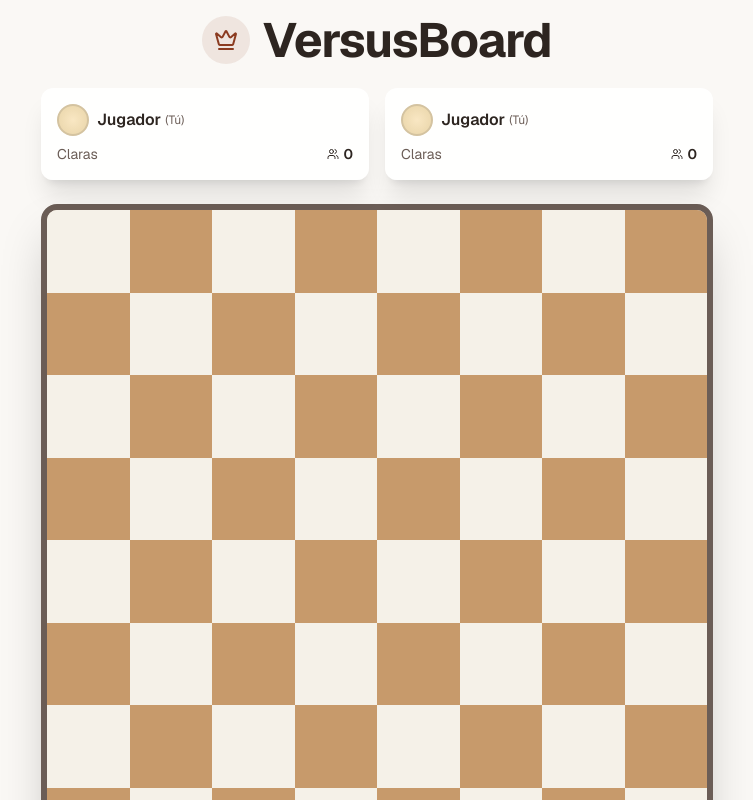
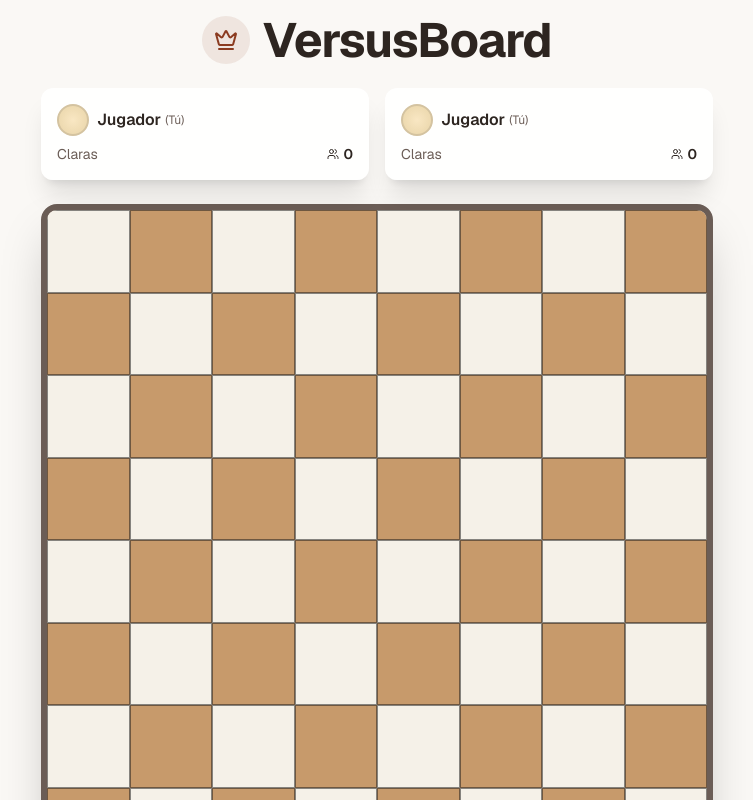
Before and after one commit to yoelvyspc93/versus-board-app, a Next.js app: page / in a window 1280 px wide. Shown: the top 800 px of the page, without its empty margins (263-1016 px from the left). Built offline with nearby package versions, Linux system fonts and the light colour scheme.

Commit message:
chore: sync main changes into versus-board-app
Update project files and assets from main branch.

Co-authored-by: Yoelvys Pérez Cabrera <66025656+yoelvyspc93@users.noreply.github.com>

```diff
--- a/components/square.tsx
+++ b/components/square.tsx
@@ -34,6 +34,7 @@ export function Square({
         relative aspect-square w-full
         flex items-center justify-center
         transition-all duration-200
+        border border-[0.5px] border-neutral-900/50
         ${isLight ? "bg-[#f5f1e8]" : "bg-[#c79a6b]"}
         ${isValidMove || isCapture || hasPiece ? "cursor-pointer hover:brightness-105" : "cursor-default"}
       `}
```
